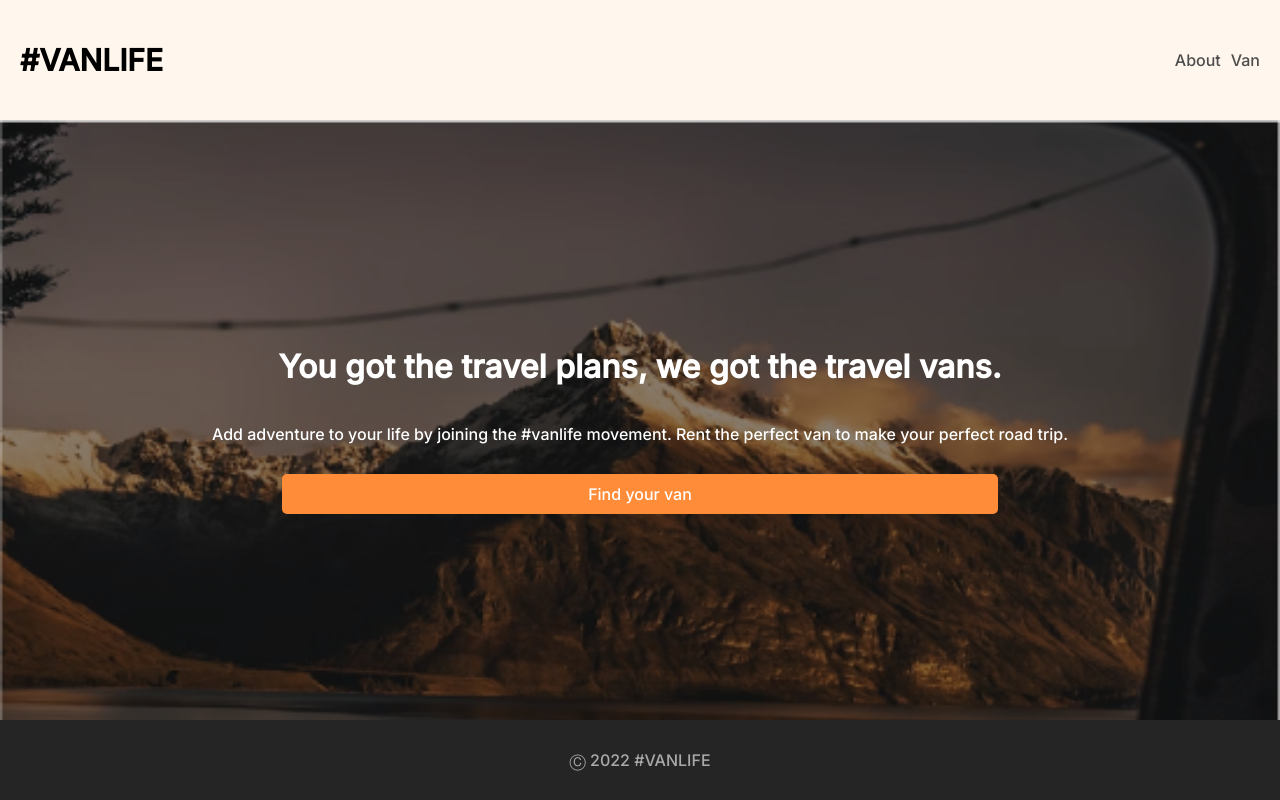
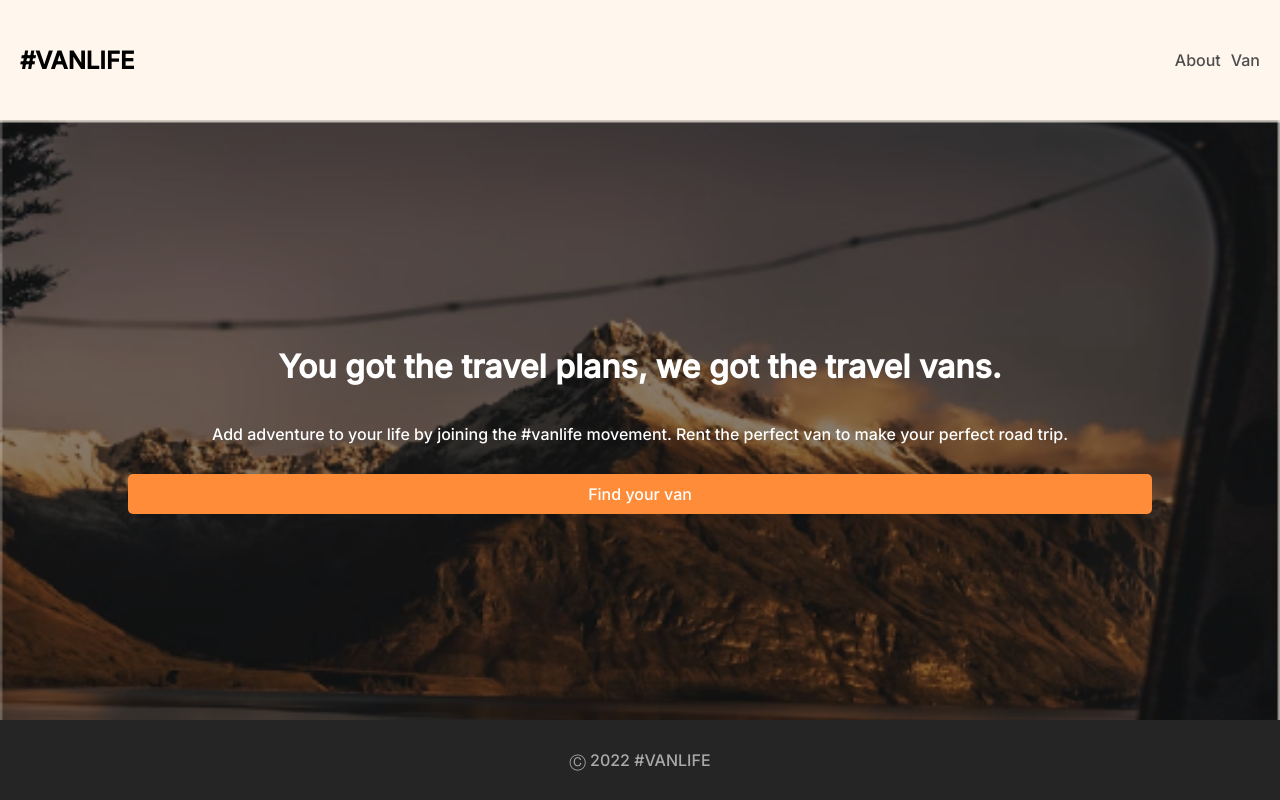
Before and after one commit to teojiesern/VanLife, a React (Vite) app: page / in a window 1280 px wide. Built offline with nearby package versions, Linux system fonts and the light colour scheme; what miragejs would draw is missing.

Commit message:
added detailed page of each individual van

```diff
--- a/src/App.jsx
+++ b/src/App.jsx
@@ -3,6 +3,7 @@ import { BrowserRouter, Routes, Route, Link } from "react-router-dom"
 import Home from "./pages/Home";
 import About from "./pages/About";
 import Vans from "./pages/Vans";
+import VanDetail from "./pages/VanDetail";
 
 export default function App(){
     return (
@@ -18,6 +19,7 @@ export default function App(){
                 <Route path="/" element={<Home />}/>
                 <Route path="/about" element={<About />}/>
                 <Route path="/vans" element={<Vans />}/>
+                <Route path="/vans/:id" element={<VanDetail />}/>
             </Routes>
             <div className="home-footer">
                 <p>Ⓒ 2022 #VANLIFE</p>
--- a/src/index.css
+++ b/src/index.css
@@ -6,6 +6,7 @@ html, body {
   margin: 0;
   padding: 0;
   font-family: 'Inter', sans-serif;
+  background-color: #FFF7ED;
 }
 
 nav {
@@ -37,18 +38,6 @@ nav {
   padding: 20px 0;
 }
 
-.home-content > a {
-  text-decoration: none;
-  color: white;
-  background-color: #FF8C38;
-  border: none;
-  border-radius: 5px;
-  padding: 10px;
-  font-family: 'Inter', sans-serif;
-  width: 70%;
-  text-align: center;
-}
-
 .home-content > p{
   margin-bottom: 3%;
 }
@@ -69,7 +58,6 @@ nav {
 
 .about-content{
   padding: 30px 15px;
-  background-color: #FFF7ED;
 }
 
 .explore-container{
@@ -107,8 +95,13 @@ nav > h1{
 
 .vanlife{
   font-weight: bold;
-  font-size: 30px;
+  font-size: 1.5rem;
   color: black;
+}
+
+.van-tile a{
+    color: #161616;
+    text-decoration: none;
 }
 
 .vans-container{
@@ -117,7 +110,6 @@ nav > h1{
   grid-template-columns: 1fr 1fr;
   grid-template-rows: auto;
   gap: 1rem;
-  background-color: #FFF7ED;
 }
 
 .van-img{
@@ -152,10 +144,13 @@ nav > h1{
 }
 
 .subtext{
-  display: block;
   font-size: 10px;
   padding: 0;
   margin: 0;
+}
+
+.block{
+  display: block;
 }
 
 .simple{
@@ -177,3 +172,20 @@ nav > h1{
   width: 50%;
   padding: 10px;
 }
+
+.van-detail{
+  padding: 1rem;
+}
+
+.linkbutton{
+  display: block;
+  text-decoration: none;
+  color: white;
+  background-color: #FF8C38;
+  border: none;
+  border-radius: 5px;
+  padding: 10px;
+  font-family: 'Inter', sans-serif;
+  text-align: center;
+  width: 100%;
+}
--- a/src/pages/Home.jsx
+++ b/src/pages/Home.jsx
@@ -10,7 +10,7 @@ export default function Home(){
                     <p>
                         Add adventure to your life by joining the #vanlife movement. Rent the perfect van to make your perfect road trip.
                     </p>
-                    <Link to="/vans">Find your van</Link>
+                    <Link to="/vans" className="linkbutton">Find your van</Link>
                 </div>
             </div>
         </div>
--- /dev/null
+++ b/src/pages/VanDetail.jsx
@@ -0,0 +1,26 @@
+import React from "react";
+import { Link, useParams } from "react-router-dom";
+import "../server"
+
+export default function VanDetail(){
+    const params = useParams()
+    const [van, setVan] = React.useState({})
+
+    React.useEffect(() => {
+        fetch(`/api/vans/${params.id}`)
+        .then(res => res.json())
+        .then(data => setVan(data.vans))
+    },[params.id])
+
+    return (
+        <div className="van-detail">
+            <p>{`<-`}<Link to="/vans">Back to all vans</Link></p>
+            <img src={van.imageUrl} className="van-img"/>
+            <p className={`van-type-button ${van.type}`}>{van.type}</p>
+            <h1>{van.name}</h1>
+            <h3>${van.price}<span className="subtext">/day</span></h3>
+            <p>{van.description}</p>
+            <Link className="linkbutton">Rent this van</Link>
+        </div>
+    )
+}
--- a/src/pages/Vans.jsx
+++ b/src/pages/Vans.jsx
@@ -1,14 +1,6 @@
 import React from "react";
 import "../server"
-
-
-// description:
-// "The Modest Explorer is a van designed to get you out of the house and into nature. This beauty is equipped with solar panels, a composting toilet, a water tank and kitchenette. The idea is that you can pack up your home and escape for a weekend or even longer!"
-// id: "1"
-// imageUrl: "https://assets.scrimba.com/advanced-react/react-router/modest-explorer.png"
-// name: "Modest Explorer"
-// price: 60
-// type: "simple"
+import { Link } from "react-router-dom";
 
 export default function Vans(){
     const [vans, setVans] = React.useState([])
@@ -20,16 +12,18 @@ export default function Vans(){
 
     let vansElement = vans.map(van => {
         return (
-            <div key={van.id}>
+            <div key={van.id} className="van-tile">
+                <Link to={`/vans/${van.id}`}>
                     <img src={van.imageUrl} className="van-img"/>
                     <div className="van-info">
                         <h2 className="van-name">{van.name}</h2>
                         <div className="van-pricing">
                             <span className="van-price">${van.price}</span>
-                        <span className="subtext">/day</span>
+                            <span className="subtext block">/day</span>
                         </div>
                     </div>
                     <p className={`van-type-button ${van.type}`}>{van.type}</p>
+                </Link>
             </div>
         )
     })
```
Lines whose indentation alone changed are shown as unchanged.
